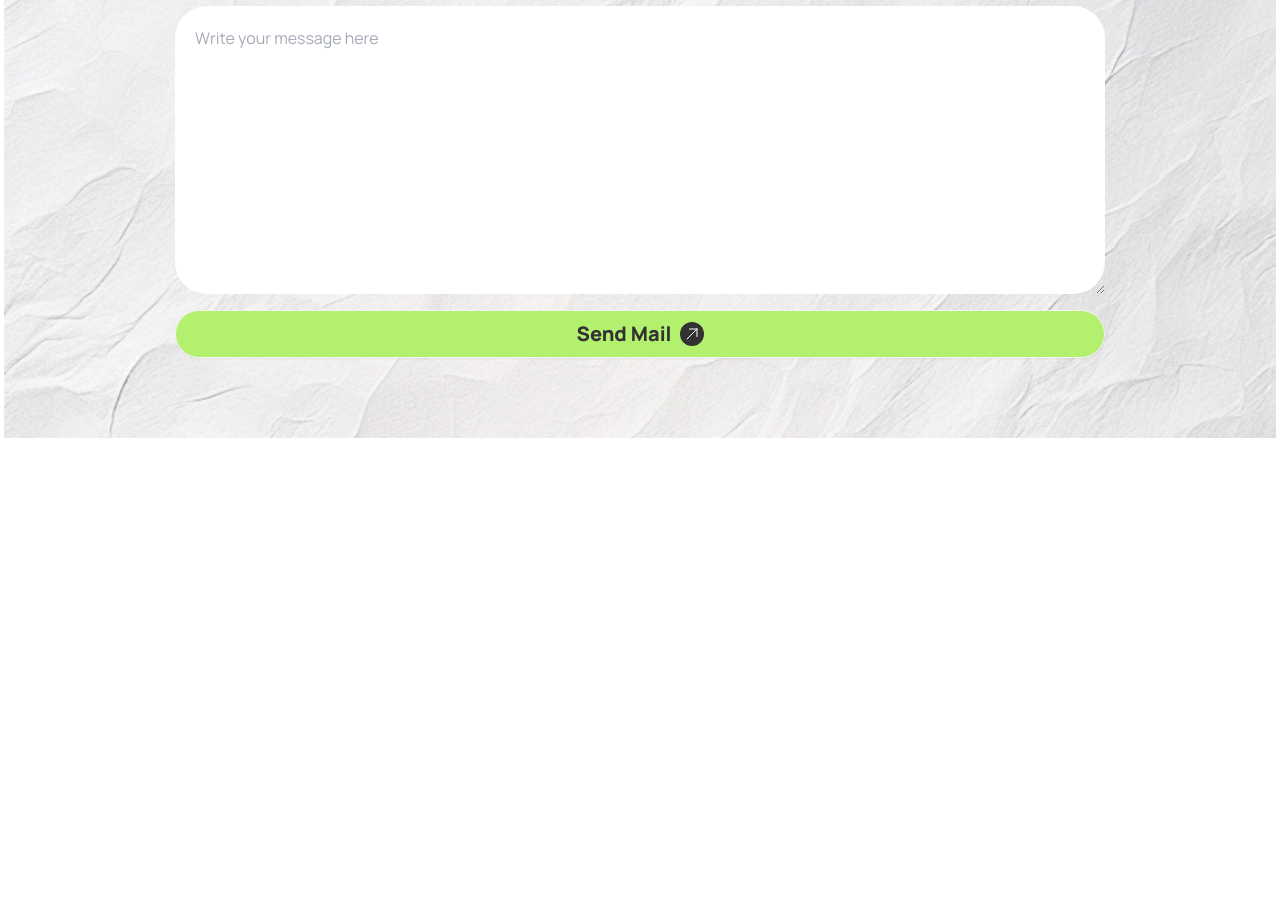
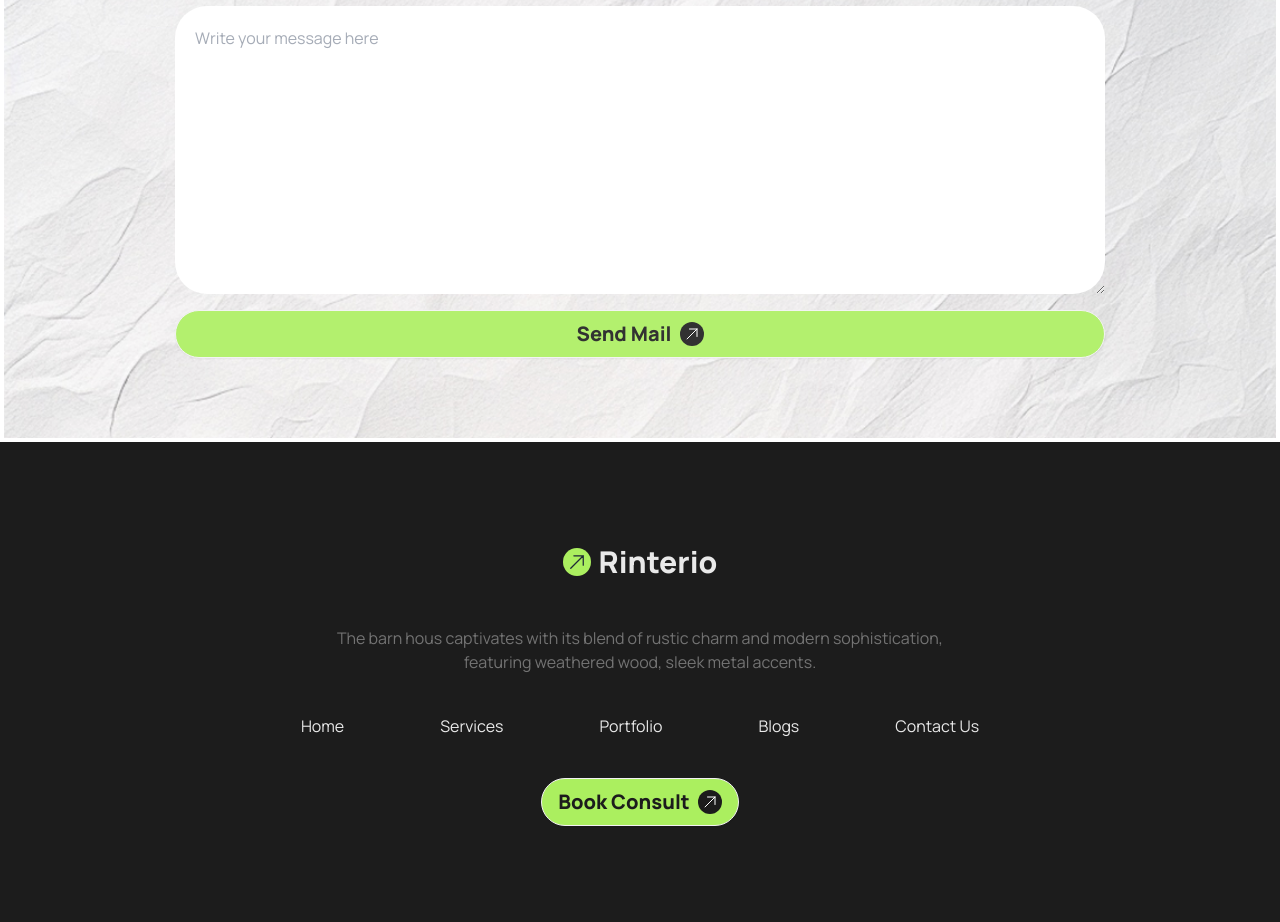
Before and after one commit to Sifathossensuvo/real-estet, a plain HTML site: page index.html in a window 1280 px wide. Shown: the part 4361-5283 px from the top of the page. Before the commit the page ends 4803 px from the top, so only its background shows below. Drawn offline with nearby package versions, Linux system fonts and the light colour scheme.

Commit message:
added the footer section

```diff
--- a/index.html
+++ b/index.html
@@ -435,7 +435,33 @@
 
  </section>
   </main>
-
+  <footer class="bg-[#1C1C1C] py-24 px-5 md:px-0">
+    <div class="space-y-10">
+    <div class="flex justify-center">
+      <a class="btn btn-ghost text-xl"><svg xmlns="http://www.w3.org/2000/svg" fill="none" viewBox="0 0 24 24"
+        stroke-width="1.5" stroke="currentColor" class="size-7 p-1 bg-[#ABEF5F] rounded-full">
+        <path stroke-linecap="round" stroke-linejoin="round" d="m4.5 19.5 15-15m0 0H8.25m11.25 0v11.25" />
+      </svg>
+      <span class="text-[#E9E9E9] text-3xl font-extrabold">Rinterio</span></a>
+    </div>
+    <p class="text-[#737373] text-center">The barn hous captivates with its blend of rustic charm and modern sophistication,<br> featuring weathered wood, sleek metal accents.</p>
+    <div class="flex justify-center flex-col md:flex-row text-center gap-6 md:gap-24 cursor-pointer text-[#E9E9E9]">
+      <p>Home</p>
+      <p>Services</p>
+      <p>Portfolio</p>
+      <p>Blogs</p>
+      <p>Contact Us</p>
+    </div>
+    <div class="flex justify-center">
+      <a class="btn hover:bg-[#90c94e] rounded-3xl bg-[#ABEF5F]"><span
+        class="text-[#1C1C1C] text-xl font-extrabold">Book Consult</span><svg
+        xmlns="http://www.w3.org/2000/svg" fill="none" viewBox="0 0 24 24" stroke-width="1.5"
+        stroke="currentColor" class="size-6 bg-[#1C1C1C] p-1 text-white rounded-full">
+        <path stroke-linecap="round" stroke-linejoin="round" d="m4.5 19.5 15-15m0 0H8.25m11.25 0v11.25" />
+      </svg></a>
+    </div>
+    </div>
+      </footer>
 </body>
 
 </html>
```
